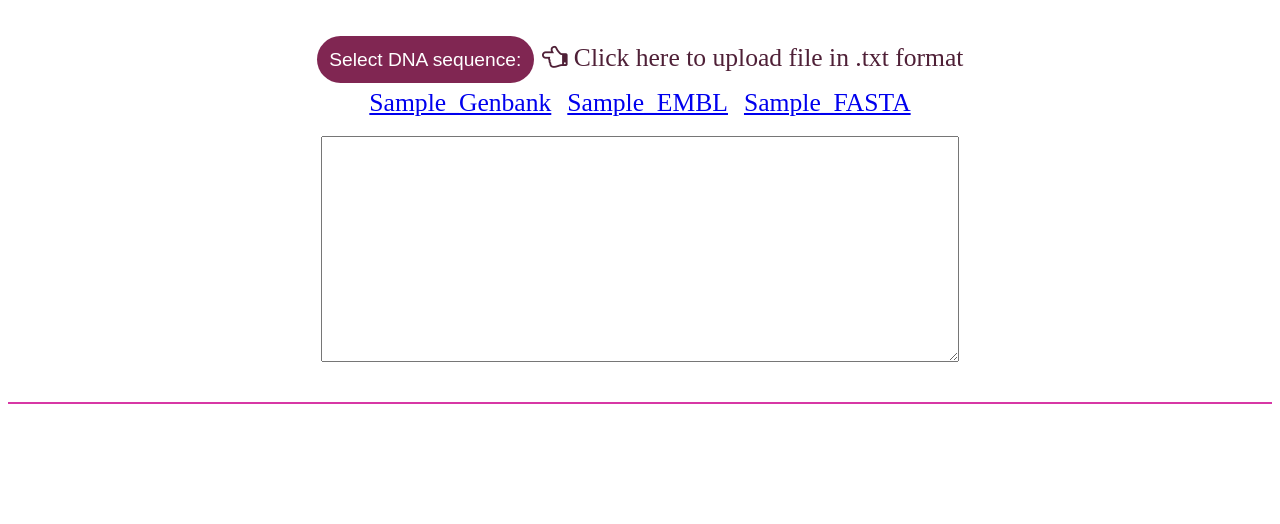
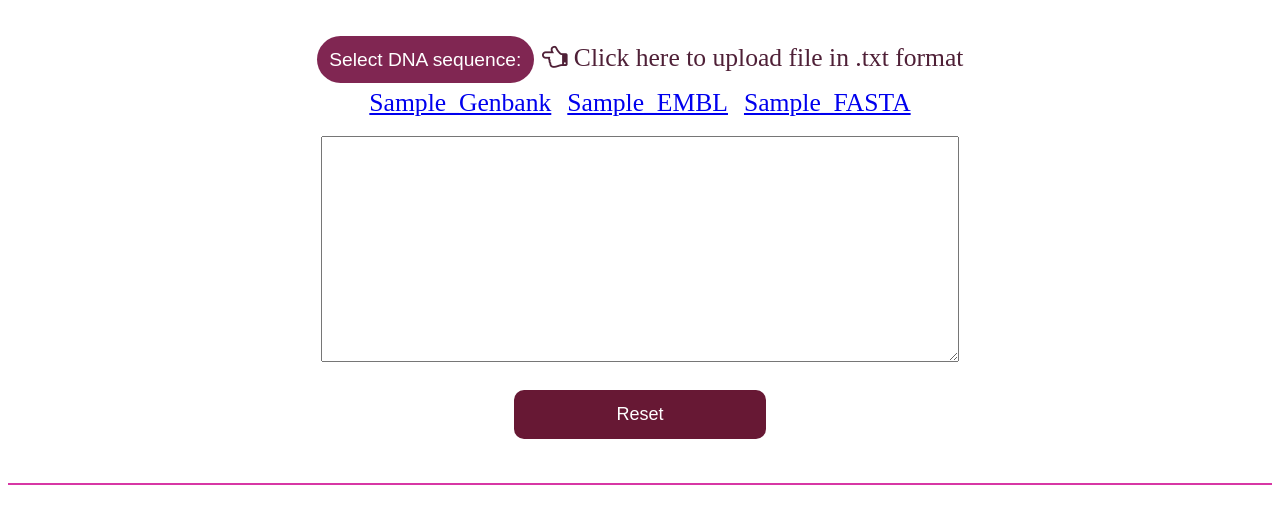
Before and after one commit to virtual-labs/exp-file-format-converter-au, a plain HTML site: page experiment/simulation/index.html in a window 1280 px wide. Shown: the part 132-656 px from the top of the page. Drawn offline with Linux system fonts and the light colour scheme.

Commit message:
Update index.html

```diff
--- a/experiment/simulation/index.html
+++ b/experiment/simulation/index.html
@@ -1,7 +1,18 @@
 <!DOCTYPE html>
 <html>
 <style>
-	    input[type=text], select {
+	input[type=button]{
+            width: 20%;
+            background-color: #671834;
+            color: white;
+            padding: 14px 20px;
+            margin: 8px 0;
+            border: none;
+            border-radius: 10px;
+            cursor: pointer;
+            font-size: 18px;
+        }
+	input[type=text], select {
   			width: 50%;
 			font-size: 1vw;
   			padding: 1% 1%;
@@ -110,9 +121,12 @@
         </textarea><br>
 
         <p id="form"></p>
+	    <a href="index.html">
+            <input type="button" id=Reset value="Reset">
+            </a>
         <p id="demo"></p>
     </div>
-    <hr />
+    <hr/>
     <p id="result" style="margin-left: 35%; color:#802652"></p>
 	</body>
     <script>
```
